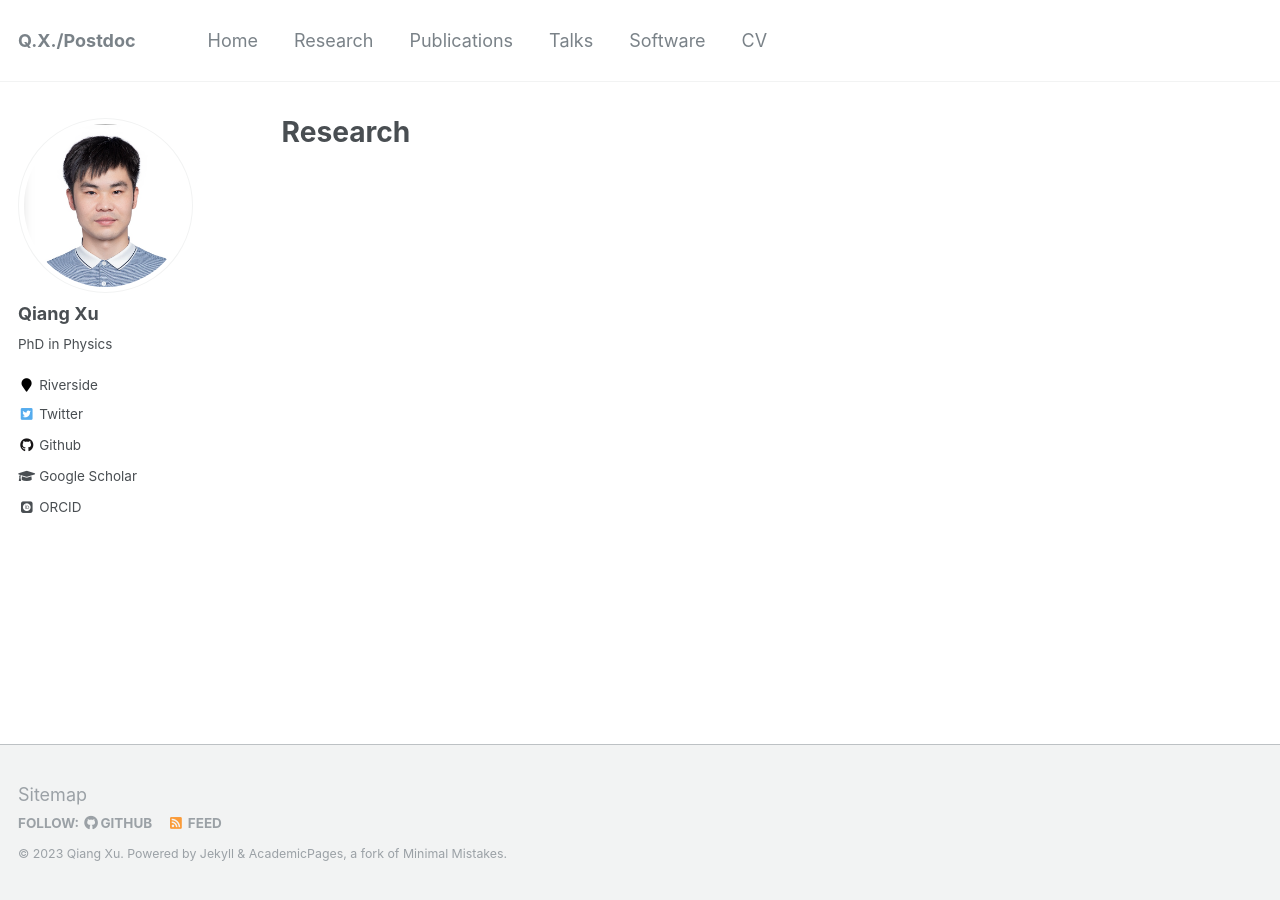
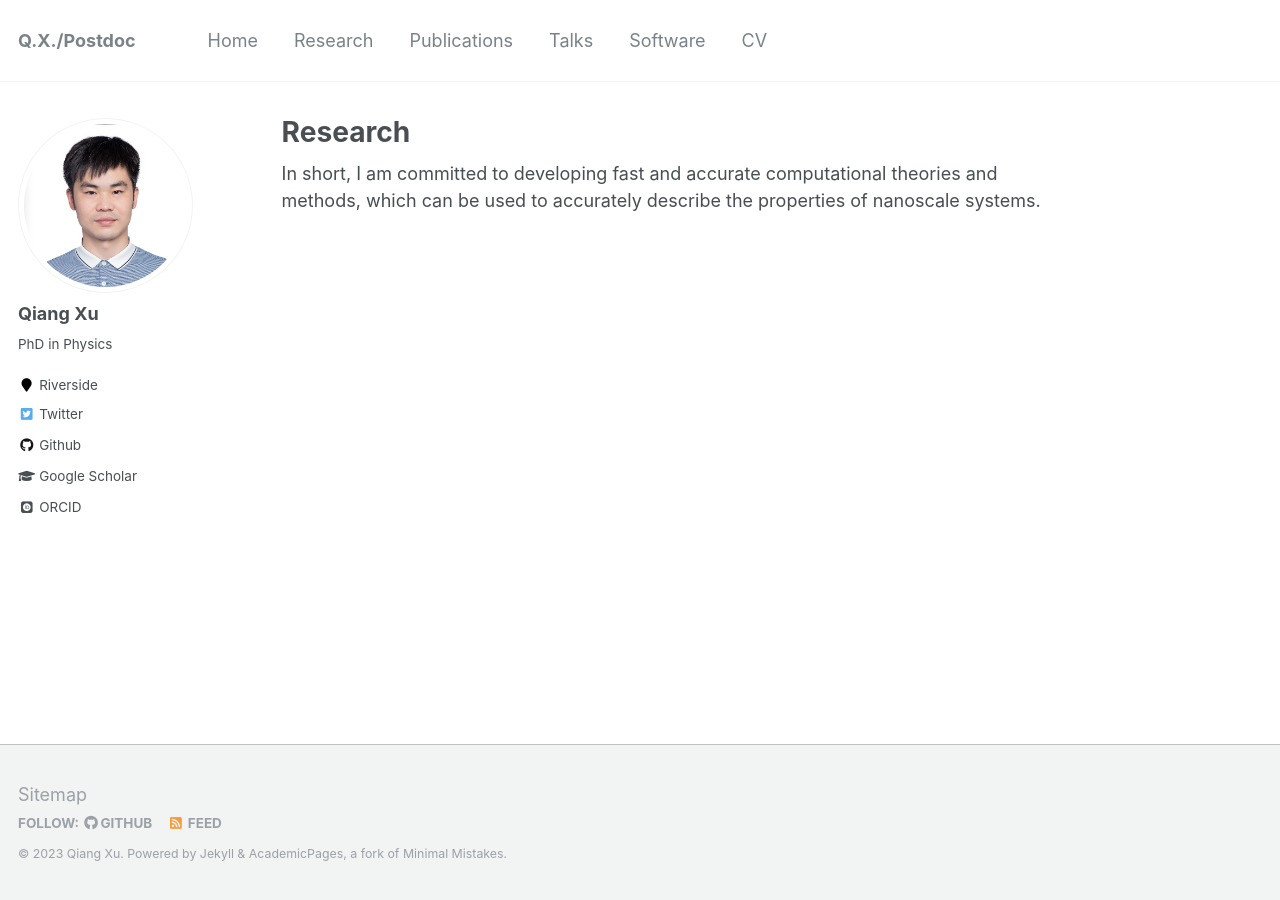
Before and after one commit to xqjlu/xqjlu.github.io, a Jekyll site: the page built from _pages/research.md, in a window 1280 px wide. Built offline with Jekyll 4.4.1, drawn with Linux system fonts in a browser that asks for light colours; some web fonts are replaced.

Commit message:
research

```diff
--- a/_pages/research.md
+++ b/_pages/research.md
@@ -6,3 +6,5 @@ redirect_from:
   - /rs/
   - /research.html
 ---
+
+In short, I am committed to developing fast and accurate computational theories and methods, which can be used to accurately describe the properties of nanoscale systems.
```
